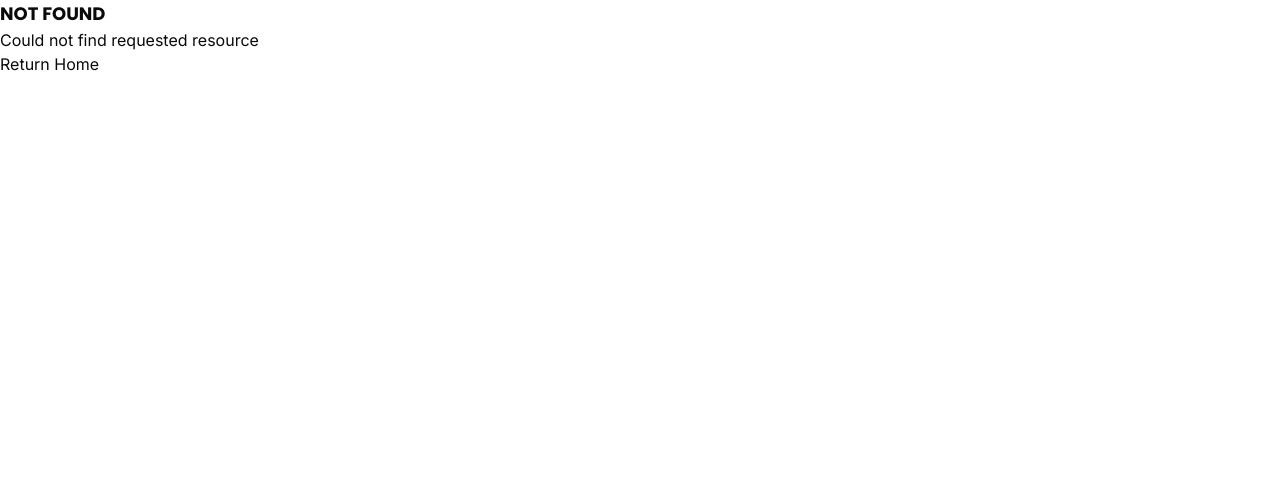
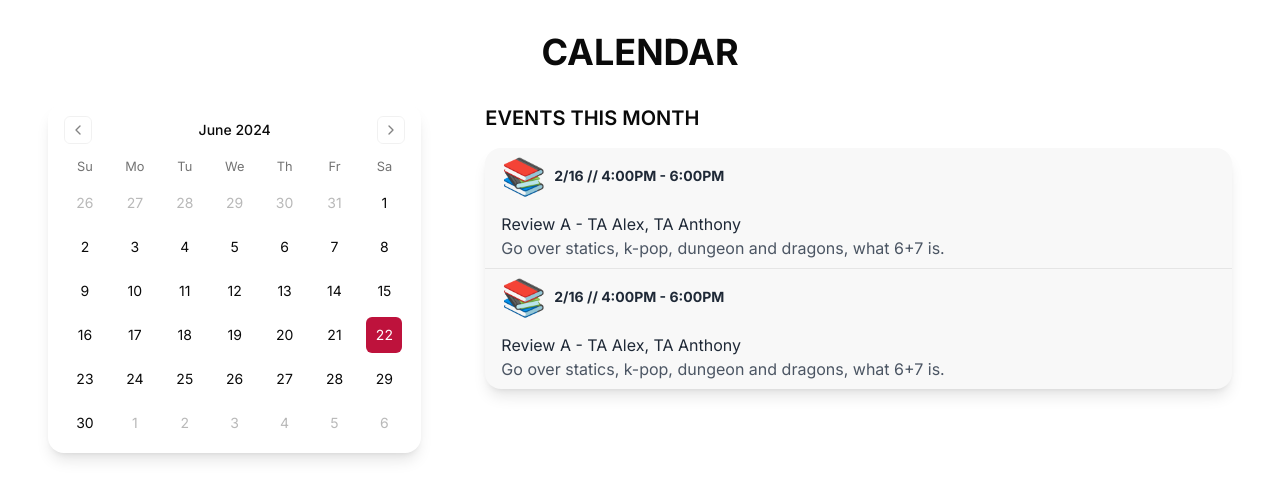
Before and after one commit to TAO-ENGR/club-website, a Next.js app in the folder club-website/: page /calendar in a window 1280 px wide. Before the commit this address had no page. Shown: the top 498 px of the page. Built offline with nearby package versions, Linux system fonts and the light colour scheme.

Commit message:
calendar & events

```diff
--- a/club-website/package.json
+++ b/club-website/package.json
@@ -9,11 +9,14 @@
     "lint": "next lint"
   },
   "dependencies": {
+    "@radix-ui/react-slot": "^1.0.2",
     "class-variance-authority": "^0.7.0",
     "clsx": "^2.1.0",
+    "date-fns": "^3.6.0",
     "lucide-react": "^0.368.0",
     "next": "14.2.1",
     "react": "^18",
+    "react-day-picker": "^8.10.1",
     "react-dom": "^18",
     "react-icons": "^5.0.1",
     "tailwind-merge": "^2.2.2",
--- /dev/null
+++ b/club-website/src/app/calendar/page.tsx
@@ -0,0 +1,37 @@
+'use client'
+
+import * as React from 'react';
+import { Calendar } from "@/components/ui/calendar"
+import type { EventType } from "@/lib/types"
+import Event from '@/components/ui/event';
+
+export default function CalendarPage() {
+    const events: EventType[] = [
+        { date: "2/16", startTime: "4:00PM", endTime: "6:00PM", title: "Review A - TA Alex, TA Anthony", desc: "Go over statics, k-pop, dungeon and dragons, what 6+7 is." },
+        { date: "2/16", startTime: "4:00PM", endTime: "6:00PM", title: "Review A - TA Alex, TA Anthony", desc: "Go over statics, k-pop, dungeon and dragons, what 6+7 is." }
+      ];
+
+  return (
+    <div className='w-[95%] max-w-7xl mx-auto my-8'>
+      <h1 className="text-4xl font-bold text-center mb-8">CALENDAR</h1>
+      <div className="flex flex-col md:flex-row gap-8 md:gap-8">
+        <div className='flex-1 px-4'>
+          <div className='w-full h-full rounded-2xl'>
+            <Calendar mode="single" className="rounded-2xl shadow-lg w-full h-full"/>
+          </div>
+        </div>
+        <div className='md:w-1/3 px-4 grow'>
+          <h2 className="text-xl font-semibold mb-4">EVENTS THIS MONTH</h2>
+          <div className='bg-[#F8F8F8] rounded-2xl overflow-hidden shadow-lg'>
+            {events.map((event, index) => (
+              <React.Fragment key={index}>
+                <Event date={event.date} startTime={event.startTime} endTime={event.endTime} title={event.title} desc={event.desc} />
+                {index < events.length - 1 && <hr className='border-t w-full' />}
+              </React.Fragment>
+            ))}
+          </div>
+        </div>
+      </div>
+    </div>
+  );
+}
--- /dev/null
+++ b/club-website/src/components/ui/button.tsx
@@ -0,0 +1,56 @@
+import * as React from "react"
+import { Slot } from "@radix-ui/react-slot"
+import { cva, type VariantProps } from "class-variance-authority"
+
+import { cn } from "@/lib/utils"
+
+const buttonVariants = cva(
+  "inline-flex items-center justify-center whitespace-nowrap rounded-md text-sm font-medium ring-offset-background transition-colors focus-visible:outline-none focus-visible:ring-2 focus-visible:ring-ring focus-visible:ring-offset-2 disabled:pointer-events-none disabled:opacity-50",
+  {
+    variants: {
+      variant: {
+        default: "bg-primary text-primary-foreground hover:bg-primary/90",
+        destructive:
+          "bg-destructive text-destructive-foreground hover:bg-destructive/90",
+        outline:
+          "border border-input bg-background hover:bg-accent hover:text-accent-foreground",
+        secondary:
+          "bg-secondary text-secondary-foreground hover:bg-secondary/80",
+        ghost: "hover:bg-accent hover:text-accent-foreground",
+        link: "text-primary underline-offset-4 hover:underline",
+      },
+      size: {
+        default: "h-10 px-4 py-2",
+        sm: "h-9 rounded-md px-3",
+        lg: "h-11 rounded-md px-8",
+        icon: "h-10 w-10",
+      },
+    },
+    defaultVariants: {
+      variant: "default",
+      size: "default",
+    },
+  }
+)
+
+export interface ButtonProps
+  extends React.ButtonHTMLAttributes<HTMLButtonElement>,
+    VariantProps<typeof buttonVariants> {
+  asChild?: boolean
+}
+
+const Button = React.forwardRef<HTMLButtonElement, ButtonProps>(
+  ({ className, variant, size, asChild = false, ...props }, ref) => {
+    const Comp = asChild ? Slot : "button"
+    return (
+      <Comp
+        className={cn(buttonVariants({ variant, size, className }))}
+        ref={ref}
+        {...props}
+      />
+    )
+  }
+)
+Button.displayName = "Button"
+
+export { Button, buttonVariants }
--- /dev/null
+++ b/club-website/src/components/ui/calendar.tsx
@@ -0,0 +1,66 @@
+"use client"
+
+import * as React from "react"
+import { ChevronLeft, ChevronRight } from "lucide-react"
+import { DayPicker } from "react-day-picker"
+
+import { cn } from "@/lib/utils"
+import { buttonVariants } from "@/components/ui/button"
+
+export type CalendarProps = React.ComponentProps<typeof DayPicker>
+
+function Calendar({
+  className,
+  classNames,
+  showOutsideDays = true,
+  ...props
+}: CalendarProps) {
+  return (
+    <DayPicker
+      showOutsideDays={showOutsideDays}
+      className={cn("p-3 w-full", className)}
+      classNames={{
+        months: "flex flex-col sm:flex-row space-y-4 sm:space-x-4 sm:space-y-0",
+        month: "space-y-4 w-full flex-grow",
+        caption: "flex justify-center pt-1 relative items-center",
+        caption_label: "text-sm font-medium",
+        nav: "space-x-1 flex items-center",
+        nav_button: cn(
+          buttonVariants({ variant: "outline" }),
+          "h-7 w-7 bg-transparent p-0 opacity-50 hover:opacity-100"
+        ),
+        nav_button_previous: "absolute left-1",
+        nav_button_next: "absolute right-1",
+        table: "w-full border-collapse space-y-1",
+        head_row: "flex flex-grow",
+        head_cell:
+          "text-muted-foreground rounded-md w-9 font-normal text-[0.8rem] flex-grow",
+        row: "flex w-full mt-2 flex-grow",
+        cell: "h-9 w-9 text-center flex-grow text-sm p-0 relative [&:has([aria-selected].day-range-end)]:rounded-r-md [&:has([aria-selected].day-outside)]:bg-accent/50 [&:has([aria-selected])]:bg-accent first:[&:has([aria-selected])]:rounded-l-md last:[&:has([aria-selected])]:rounded-r-md focus-within:relative focus-within:z-20",
+        day: cn(
+          buttonVariants({ variant: "ghost" }),
+          "h-9 w-9 p-0 font-normal aria-selected:opacity-100"
+        ),
+        day_range_end: "day-range-end",
+        day_selected:
+          "bg-rose-400 text-primary-foreground hover:bg-primary hover:text-primary-foreground focus:bg-primary focus:text-primary-foreground",
+        day_today: "bg-rose-700 text-white text-accent-foreground text-white hover:bg-rose-100 hover:text-black",
+        day_outside:
+          "day-outside text-muted-foreground opacity-50 aria-selected:bg-accent/50 aria-selected:text-muted-foreground aria-selected:opacity-30",
+        day_disabled: "text-muted-foreground opacity-50",
+        day_range_middle:
+          "aria-selected:bg-accent aria-selected:text-accent-foreground",
+        day_hidden: "invisible",
+        ...classNames,
+      }}
+      components={{
+        IconLeft: ({ ...props }) => <ChevronLeft className="h-4 w-4" />,
+        IconRight: ({ ...props }) => <ChevronRight className="h-4 w-4" />,
+      }}
+      {...props}
+    />
+  )
+}
+Calendar.displayName = "Calendar"
+
+export { Calendar }
--- /dev/null
+++ b/club-website/src/components/ui/event.tsx
@@ -0,0 +1,19 @@
+import type { EventType } from "@/lib/types"
+
+export default function Event({date, startTime, endTime, title, desc} : EventType){
+    return <div className="w-[100%]">
+    <div className="flex items-center px-4 py-2">
+      <span className="inline-block mr-2 text-4xl">
+        📚
+      </span>
+      <div className="text-sm">
+        <div className="font-bold text-gray-800">{date} // {startTime} - {endTime}</div>
+      </div>
+    </div>
+    <div className="px-4 py-2">
+      <p className="text-gray-800">{title}</p>
+      <p className="text-gray-600">{desc}</p>
+    </div>
+  </div>
+
+}
--- /dev/null
+++ b/club-website/src/lib/types.ts
@@ -0,0 +1 @@
+export type EventType = {date: any, startTime: any, endTime: any, title: String, desc: String}
```
Also changed, not shown: 1 other file (tests, documents, lock files or other folders).
